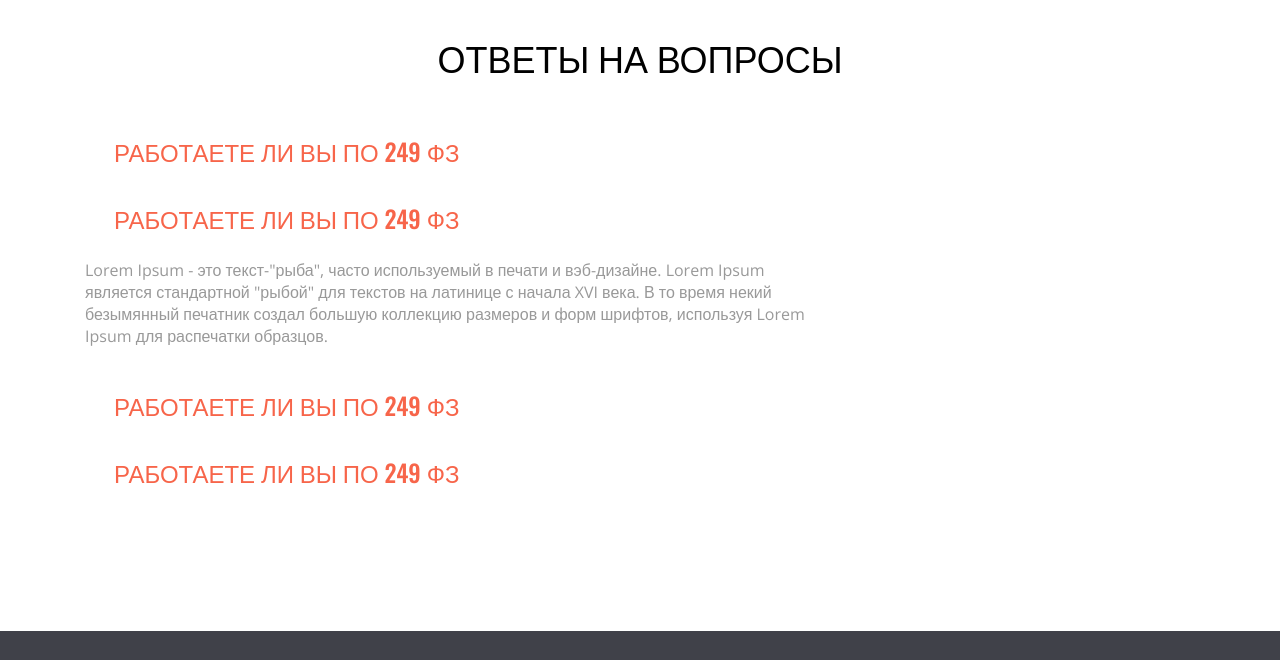
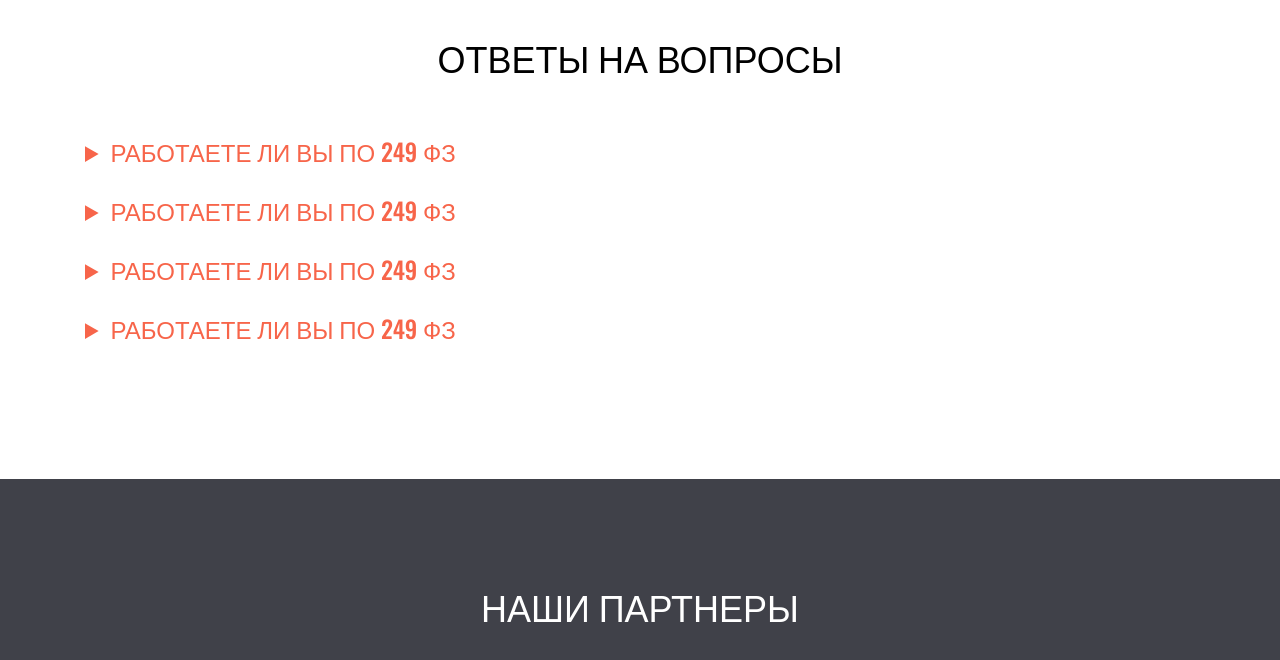
Before and after one commit to amsornet/LayoutArena, a plain HTML site: page index.html in a window 1280 px wide. Shown: the part 4680-5340 px from the top of the page. Drawn offline with nearby package versions, Linux system fonts and the light colour scheme.

Commit message:
details. mailto, tel

```diff
--- a/index.html
+++ b/index.html
@@ -178,25 +178,25 @@
   <div class="container">
     <h2 class="text-h2 section__h2">Ответы на вопросы</h2>
     <div class="question_items">
-      <div class="question_item">
-        <h3 class="text-h3 question_h3 close">работаете ли вы по 249 ФЗ</h3>
+      <details class="question_item">
+        <summary class="text-h3 question_h3">работаете ли вы по 249 ФЗ</summary>
         <p class="text-p question_p">Lorem Ipsum - это текст-"рыба", часто используемый в печати и вэб-дизайне. Lorem Ipsum является стандартной "рыбой" для текстов на латинице с начала XVI века. В то время некий безымянный печатник создал большую коллекцию размеров и форм шрифтов, используя Lorem Ipsum для распечатки образцов. </p>
-      </div>
+      </details>
 
-      <div class="question_item">
-        <h3 class="text-h3 question_h3 open">работаете ли вы по 249 ФЗ</h3>
+      <details class="question_item">
+        <summary class="text-h3 question_h3">работаете ли вы по 249 ФЗ</summary>
         <p class="text-p question_p">Lorem Ipsum - это текст-"рыба", часто используемый в печати и вэб-дизайне. Lorem Ipsum является стандартной "рыбой" для текстов на латинице с начала XVI века. В то время некий безымянный печатник создал большую коллекцию размеров и форм шрифтов, используя Lorem Ipsum для распечатки образцов. </p>
-      </div>
+      </details>
 
-      <div class="question_item">
-        <h3 class="text-h3 question_h3 close">работаете ли вы по 249 ФЗ</h3>
+      <details class="question_item">
+        <summary class="text-h3 question_h3">работаете ли вы по 249 ФЗ</summary>
 
         <p class="text-p question_p">Lorem Ipsum - это текст-"рыба", часто используемый в печати и вэб-дизайне. Lorem Ipsum является стандартной "рыбой" для текстов на латинице с начала XVI века. В то время некий безымянный печатник создал большую коллекцию размеров и форм шрифтов, используя Lorem Ipsum для распечатки образцов. </p>
-      </div>
-      <div class="question_item">
-        <h3 class="text-h3 question_h3 close">работаете ли вы по 249 ФЗ</h3>
+      </details>
+      <details class="question_item">
+        <summary class="text-h3 question_h3">работаете ли вы по 249 ФЗ</summary>
         <p class="text-p question_p">Lorem Ipsum - это текст-"рыба", часто используемый в печати и вэб-дизайне. Lorem Ipsum является стандартной "рыбой" для текстов на латинице с начала XVI века. В то время некий безымянный печатник создал большую коллекцию размеров и форм шрифтов, используя Lorem Ipsum для распечатки образцов. </p>
-      </div>
+      </details>
     </div>
   </div>
 </section>
@@ -282,7 +282,11 @@
       <div class="contacts__item">
         <img src="icons/phone-icon.svg" alt="Phone Number" class="contacts__icon">
         <h3 class="text-h3 contacts__h3 contacts__h3-gray">Телефон:</h3>
-        <h3 class="text-h3 contacts__h3">8(812)111-22-33<br>8(812)111-22-33</h3>
+        <h3 class="text-h3 contacts__h3">
+          <a href="tel:+78121112233">8(812)111-22-33</a>
+          <br>
+          <a href="tel:+78121112233">8(812)111-22-33</a>
+        </h3>
       </div>
       <div class="contacts__item">
         <img src="icons/clock-icon.svg" alt="Schedule" class="contacts__icon">
@@ -292,7 +296,8 @@
       <div class="contacts__item">
         <img src="icons/mail-icon.svg" alt="E-mail" class="contacts__icon">
         <h3 class="text-h3 contacts__h3 contacts__h3-gray">E-mail:</h3>
-        <h3 class="text-h3 contacts__h3 contacts__h3-accent">info@vip.ru</h3>
+        <h3 class="text-h3 contacts__h3 contacts__h3-accent">
+          <a href="mailto:info@vip.ru">info@vip.ru</a></h3>
       </div>
     </div>
   </div>
--- a/sass/style.sass
+++ b/sass/style.sass
@@ -377,27 +377,6 @@ h1, h2, h3, h4, h5, h6, p
   color: var(--gray-color)
   max-width: 73rem
 
-.question_h3.close
-  margin-bottom: 3.1rem
-
-
-.question_h3.open::before,
-.question_h3.close::before
-  content: ""
-  display: inline-block
-  width: 1.5rem
-  height: 1.5rem
-  background-image: url(../img/arrow-icon.svg)
-  background-repeat: no-repeat
-  background-position: center
-  margin-right: 1.4rem
-
-.question_h3.open::before
-  transform: rotate(-90deg)
-
-.question_h3.close + .question_p
-  display: none
-//
 //@media screen and (max-width: 1280px)
 //  .question
 //    padding: 15rem 1.5rem 11rem
@@ -494,6 +473,7 @@ h1, h2, h3, h4, h5, h6, p
   max-width: 25.5rem
   text-align: center
 
+
 .contacts__icon
   width: 5rem
   height: 5rem
@@ -501,6 +481,10 @@ h1, h2, h3, h4, h5, h6, p
 
 .contacts__h3
   text-transform: uppercase
+
+.contacts__h3 > a
+  text-decoration: none
+  color: inherit
 
 .contacts__h3-gray
   color: var(--gray-color)
```
Also changed, not shown: css/style.css, css/style.min.css, 1 other file.
